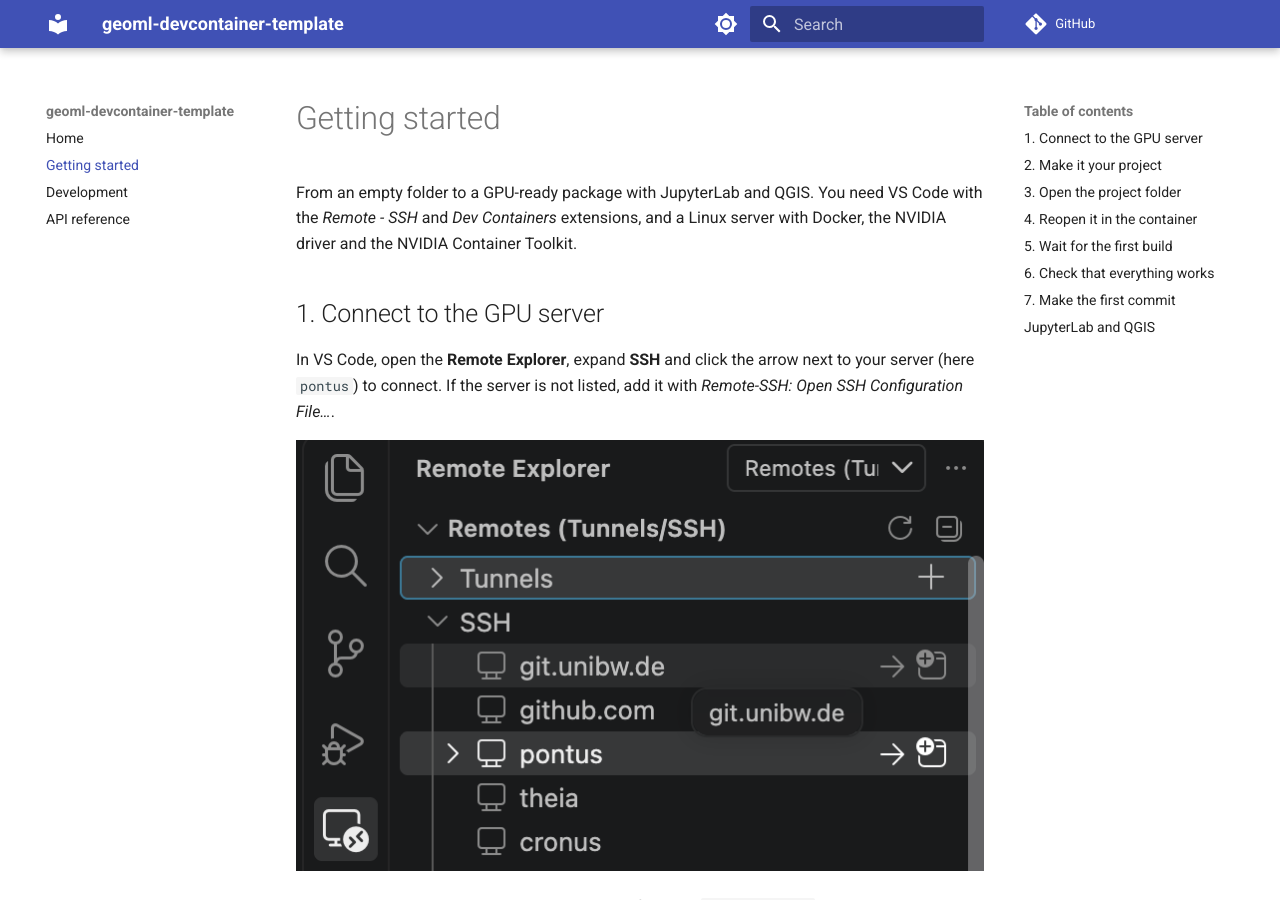
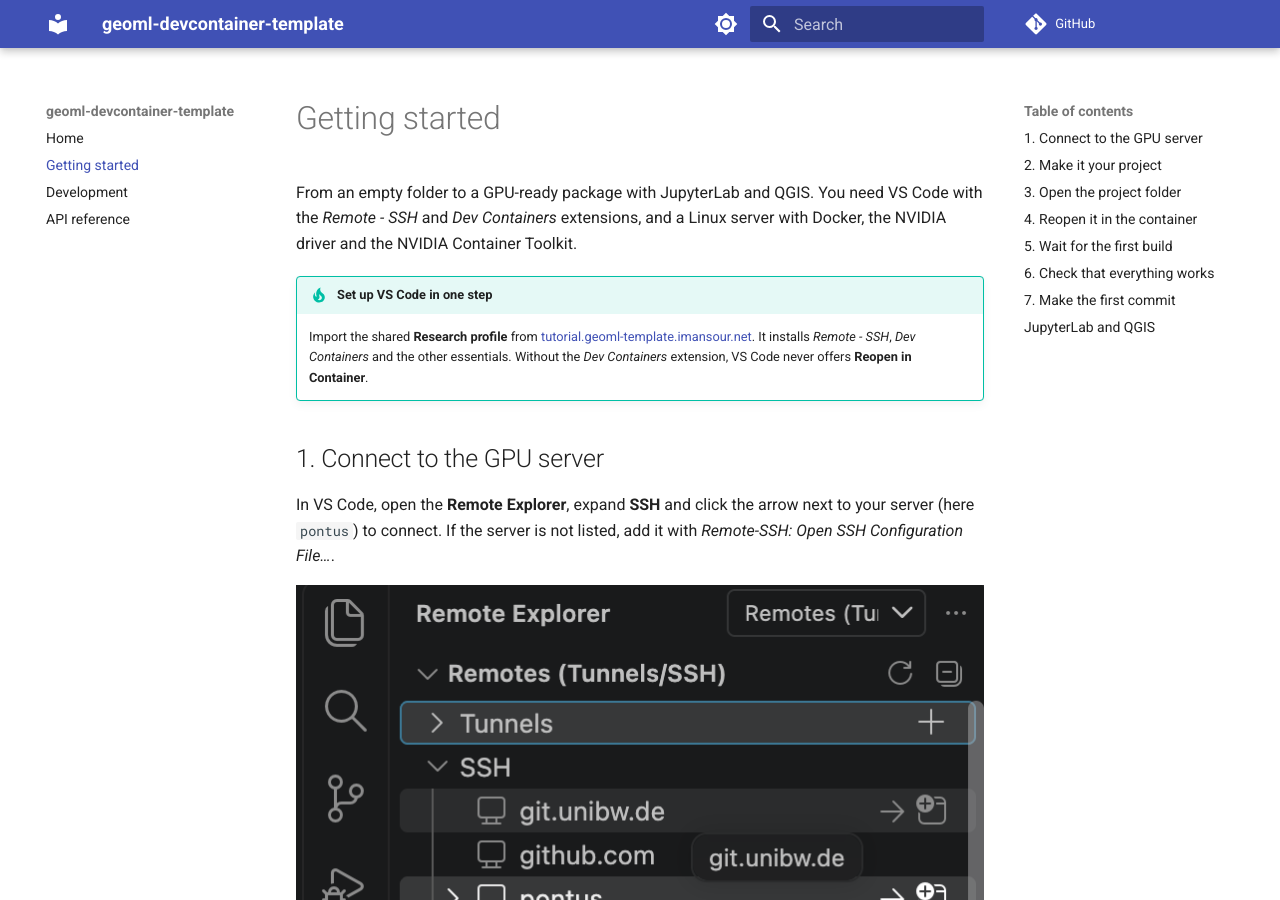
Before and after one commit to IslamAlam/geoml-devcontainer-template, an MkDocs documentation site: the page built from docs/getting-started.md, in a window 1280 px wide and 900 px high. Built offline with MkDocs 1.6.1 and Material for MkDocs 9.7.7, drawn with Linux system fonts in a browser that asks for light colours; comment, search, counter and statistics services are not loaded.

Commit message:
Recommend VS Code extensions on open; keep containers running after VS Code closes; link the Research profile

```diff
--- a/docs/getting-started.md
+++ b/docs/getting-started.md
@@ -3,6 +3,12 @@
 From an empty folder to a GPU-ready package with JupyterLab and QGIS.
 You need VS Code with the *Remote - SSH* and *Dev Containers* extensions, and a Linux server
 with Docker, the NVIDIA driver and the NVIDIA Container Toolkit.
+
+!!! tip "Set up VS Code in one step"
+    Import the shared **Research profile** from
+    [tutorial.geoml-template.imansour.net](https://tutorial.geoml-template.imansour.net/). It installs
+    *Remote - SSH*, *Dev Containers* and the other essentials. Without the *Dev Containers* extension,
+    VS Code never offers **Reopen in Container**.
 
 ## 1. Connect to the GPU server
 
```
Also changed, not shown: README.md (+11 -1 lines), 1 other file.
